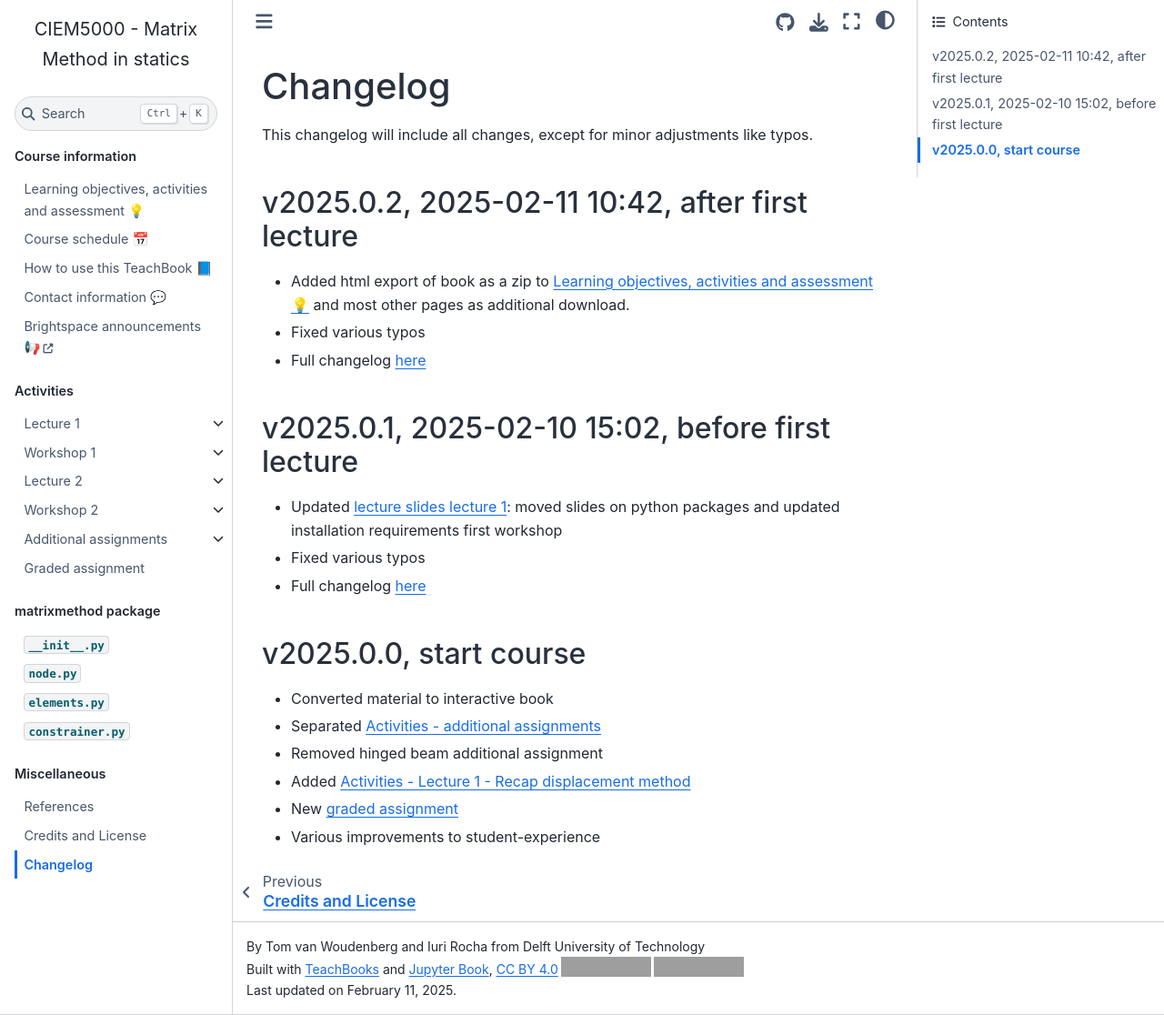
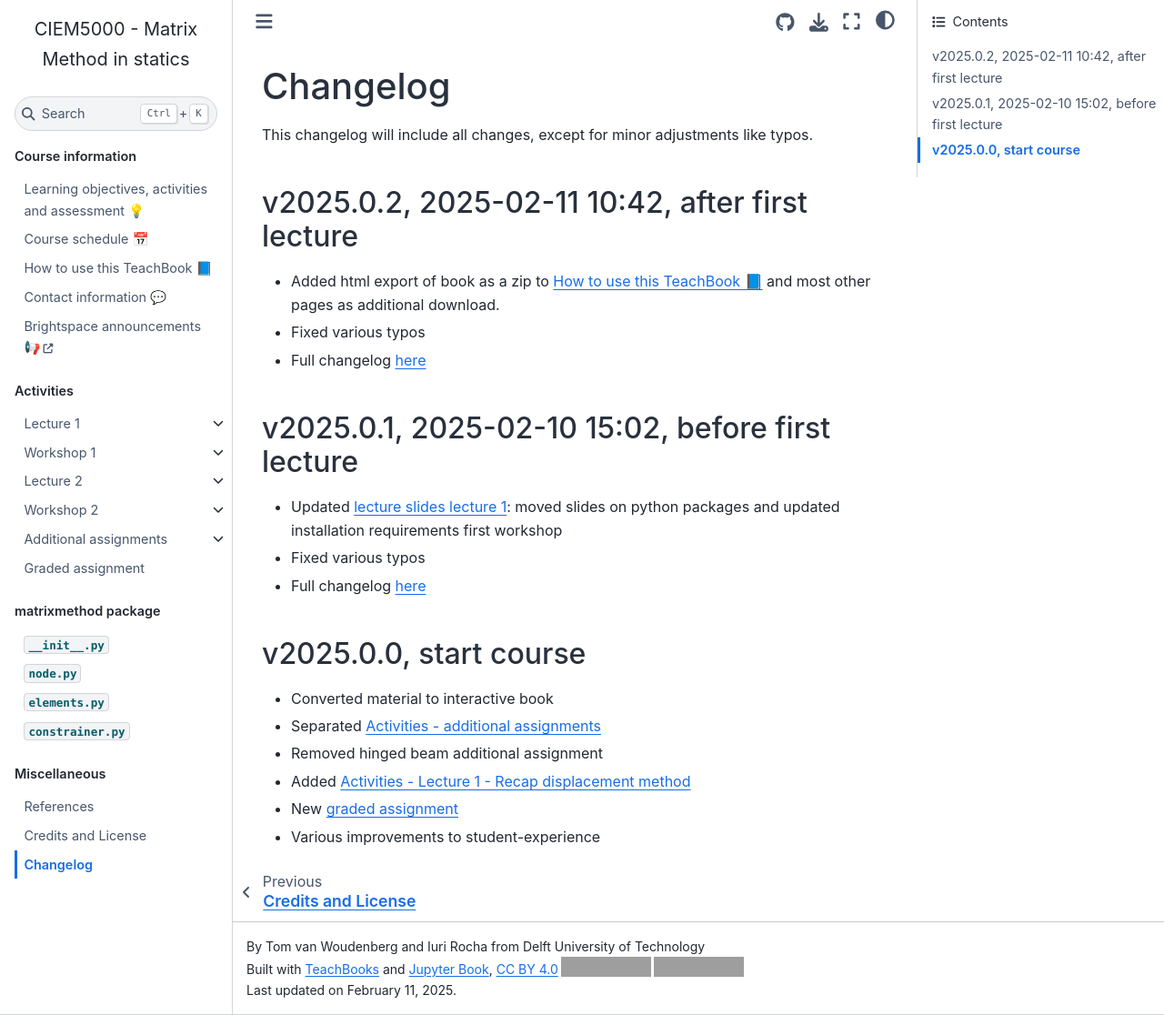
Before and after one commit to sophietenhoor/book, a Jupyter Book: the page built from book/changelog.md, in a window 1280 px wide and 1116 px high. Shown: the whole window at 91% size. Built offline with Jupyter Book 1.0.4 settings and Sphinx 7.4.7 and the Sphinx Book theme 1.1.4, drawn with Linux system fonts in a browser that asks for light colours; comment, search, counter and statistics services are not loaded; part of the change alters nothing that is shown; grey boxes are pictures that could not be loaded.

Commit message:
Update changelog.md

```diff
--- a/book/changelog.md
+++ b/book/changelog.md
@@ -3,7 +3,7 @@
 This changelog will include all changes, except for minor adjustments like typos.
 
 ## v2025.0.2, 2025-02-11 10:42, after first lecture
-- Added html export of book as a zip to [](./course_information.md) and most other pages as additional download.
+- Added html export of book as a zip to [](./instructions.md) and most other pages as additional download.
 - Fixed various typos
 - Full changelog [here](https://github.com/CIEM5000-2025/book/releases/tag/v2025.0.2)
 
```
